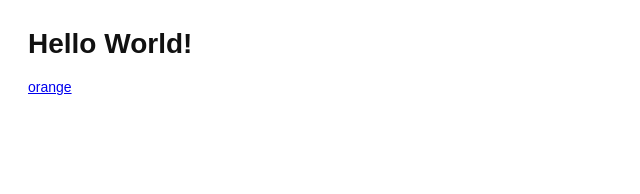
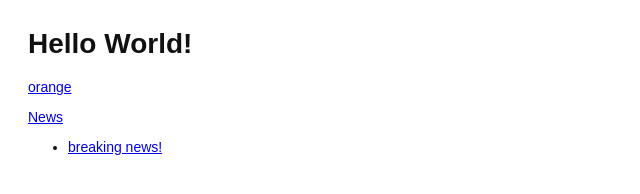
Before and after one commit to gregorykline/tutorial-john, a plain HTML site: page index.html in a window 1280 px wide. Shown: the whole page, without its empty margins (0-640 px from the left). Drawn offline with Linux system fonts and the light colour scheme.

Commit message:
added news1

```diff
--- a/index.html
+++ b/index.html
@@ -8,5 +8,9 @@
 <p><a href="blue.html>blue</a></p>
 <p><a href="orange.html>orange</a></p>
 <p><a href="red.html>red</a></p>
+<h1>News</h1>
+<ul>
+<li><a href="news1.html">breaking news!</a></li>
+</ul>
 </body>
 </html>
```
